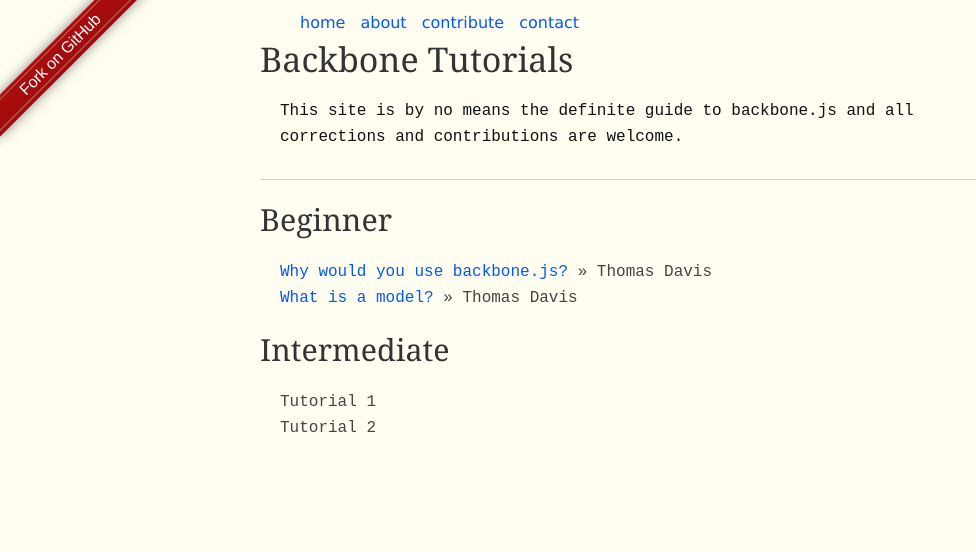
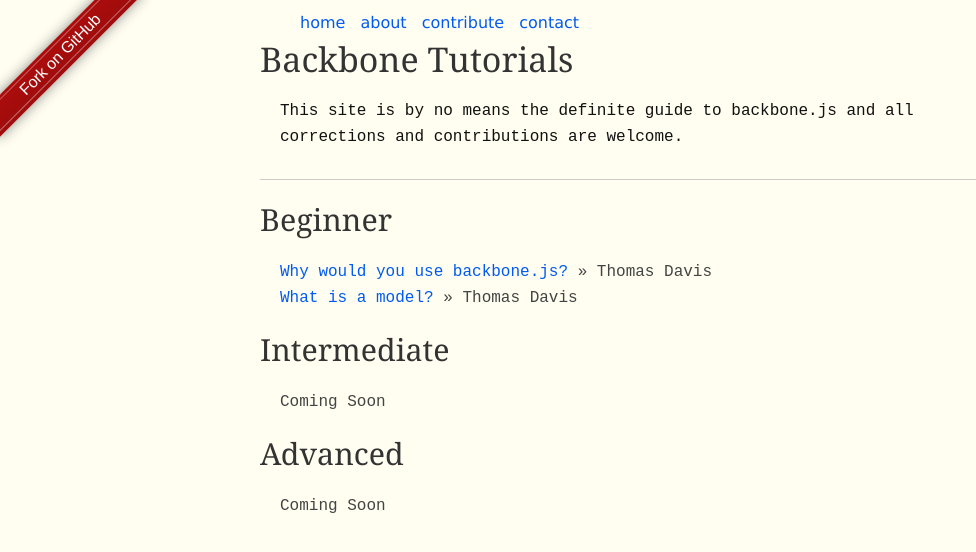
Before and after one commit to thomasdavis/backbonetutorials, a Jekyll site: the page built from index.html, in a window 1280 px wide. Shown: the top 552 px of the page, without its empty margins (0-976 px from the left). Built offline with Jekyll 4.4.1, drawn with Linux system fonts in a browser that asks for light colours; some web fonts are replaced; Markdown is read by kramdown in place of the engine named in the settings; comment, search, counter and statistics services are not loaded.

Commit message:
Coming soon

```diff
--- a/index.html
+++ b/index.html
@@ -13,6 +13,10 @@ title: Backbone Tutorials
 
 <h2>Intermediate</h2>
 <ul class="tutorials">
-    <li>Tutorial 1</li>
-    <li>Tutorial 2</li>
+    <li>Coming Soon</li>
 </ul>
+
+<h2>Advanced</h2>
+<ul class="tutorials">
+    <li>Coming Soon</li>
+</ul>
```
